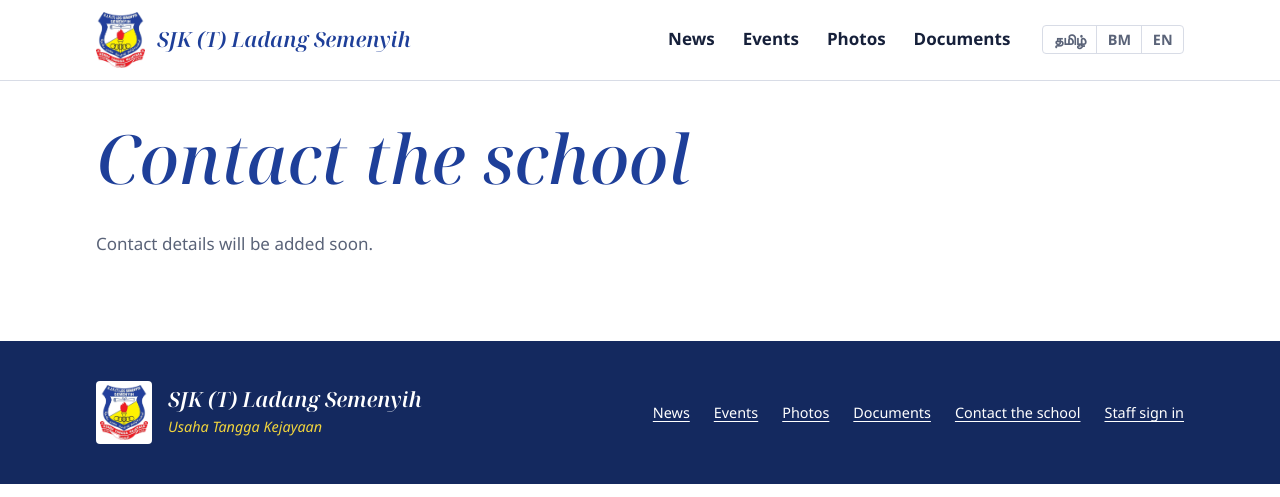
After one commit to rameshkkupusamy-png/Malar_school_site, a Django app: page /contact/ in a window 1280 px wide. The commit adds this page. Shown: the top 497 px of the page. Run offline with Django 5.2, Linux system fonts and the light colour scheme; data that the repository does not hold is empty; some web fonts are replaced.

Commit message:
Add the contact page
Co-Authored-By: Claude Opus 5.5 <noreply@anthropic.com>

```diff
--- a/portal/static/portal/style.css
+++ b/portal/static/portal/style.css
@@ -566,6 +566,14 @@ main.page { padding-block: 2.5rem 4.5rem; }
 .document-list li > a { font-weight: 600; }
 .document-list p { margin: 0.2rem 0 0; }
 
+/* Contact */
+
+.contact { max-width: var(--measure); }
+.contact section { padding-block: 1.25rem; border-top: 1px solid var(--rule); }
+.contact h2 { font-size: var(--step-1); }
+.contact h3 { margin: 1rem 0 0.25rem; font-size: var(--step-0); }
+.contact address { font-style: normal; }
+
 /* Gallery */
 
 .albums,
--- a/portal/templates/portal/base.html
+++ b/portal/templates/portal/base.html
@@ -58,6 +58,7 @@
         <a href="{% url 'portal:event_list' %}">{% translate "Events" %}</a>
         <a href="{% url 'portal:album_list' %}">{% translate "Photos" %}</a>
         <a href="{% url 'portal:document_list' %}">{% translate "Documents" %}</a>
+        <a href="{% url 'portal:contact' %}">{% translate "Contact the school" %}</a>
         <a href="{% url 'admin:index' %}">{% translate "Staff sign in" %}</a>
       </nav>
       {% if social_links %}
--- /dev/null
+++ b/portal/templates/portal/contact.html
@@ -0,0 +1,50 @@
+{% extends "portal/base.html" %}
+{% load i18n %}
+
+{% block title %}{% translate "Contact the school" %}, {{ school_name }}{% endblock %}
+
+{% block content %}
+<header class="page-head">
+  <h1>{% translate "Contact the school" %}</h1>
+</header>
+
+{% if contact.has_details %}
+  <div class="contact">
+    {% if contact.phone %}
+      <section aria-labelledby="contact-phone">
+        <h2 id="contact-phone">{% translate "Phone" %}</h2>
+        <p>{{ contact.phone }}</p>
+        <p><a class="button" href="{{ contact.phone_link }}">{% translate "Call the office" %}</a></p>
+      </section>
+    {% endif %}
+    {% if contact.whatsapp %}
+      <section aria-labelledby="contact-whatsapp">
+        <h2 id="contact-whatsapp">WhatsApp</h2>
+        <p><a class="button" href="{{ contact.whatsapp_link }}" target="_blank" rel="noopener">{% translate "Message the office on WhatsApp" %}</a></p>
+      </section>
+    {% endif %}
+    {% if contact.email %}
+      <section aria-labelledby="contact-email">
+        <h2 id="contact-email">{% translate "Email" %}</h2>
+        <p>{{ contact.email }}</p>
+        <p><a class="button" href="{{ contact.email_link }}">{% translate "Email the office" %}</a></p>
+      </section>
+    {% endif %}
+    {% if contact.can_visit %}
+      <section aria-labelledby="contact-visit">
+        <h2 id="contact-visit">{% translate "Visit us" %}</h2>
+        {% if contact.address %}<address>{{ contact.address|linebreaksbr }}</address>{% endif %}
+        {% if contact.hours %}<h3>{% translate "Office hours" %}</h3><p>{{ contact.hours|linebreaksbr }}</p>{% endif %}
+        {% if contact.google_maps_link or contact.waze_link %}
+          <p class="button-row">
+            {% if contact.google_maps_link %}<a class="button" href="{{ contact.google_maps_link }}" target="_blank" rel="noopener">{% translate "Open in Google Maps" %}</a>{% endif %}
+            {% if contact.waze_link %}<a class="button button--quiet" href="{{ contact.waze_link }}" target="_blank" rel="noopener">{% translate "Open in Waze" %}</a>{% endif %}
+          </p>
+        {% endif %}
+      </section>
+    {% endif %}
+  </div>
+{% else %}
+  <p class="meta">{% translate "Contact details will be added soon." %}</p>
+{% endif %}
+{% endblock %}
--- a/portal/urls.py
+++ b/portal/urls.py
@@ -16,6 +16,7 @@ urlpatterns = [
     path("gallery/<int:pk>/", views.album_detail, name="album_detail"),
     path("documents/", views.document_list, name="document_list"),
     path("documents/<int:pk>/", views.document_open, name="document_open"),
+    path("contact/", views.contact, name="contact"),
     path("subscribe/", views.subscribe, name="subscribe"),
     path("unsubscribe/<uuid:token>/", views.unsubscribe, name="unsubscribe"),
 ]
--- a/portal/views.py
+++ b/portal/views.py
@@ -13,7 +13,7 @@ from django.views.decorators.http import require_POST
 
 from .forms import SubscribeForm
 from .ical import build_calendar
-from .models import Album, Announcement, Document, Event, Subscriber
+from .models import Album, Announcement, Document, Event, SchoolContact, Subscriber
 
 PAGE_SIZE = 10
 
@@ -150,6 +150,10 @@ def document_open(request, pk):
     return redirect(document.file.url)
 
 
+def contact(request):
+    return render(request, "portal/contact.html", {"contact": SchoolContact.load()})
+
+
 @require_POST
 def subscribe(request):
     form = SubscribeForm(request.POST)
```
Also changed, not shown: tests/test_browser.py (+1 -0 lines), tests/test_contact.py (+36 -0 lines), locale/ms/LC_MESSAGES/django.po, locale/ta/LC_MESSAGES/django.po, 2 other files.
